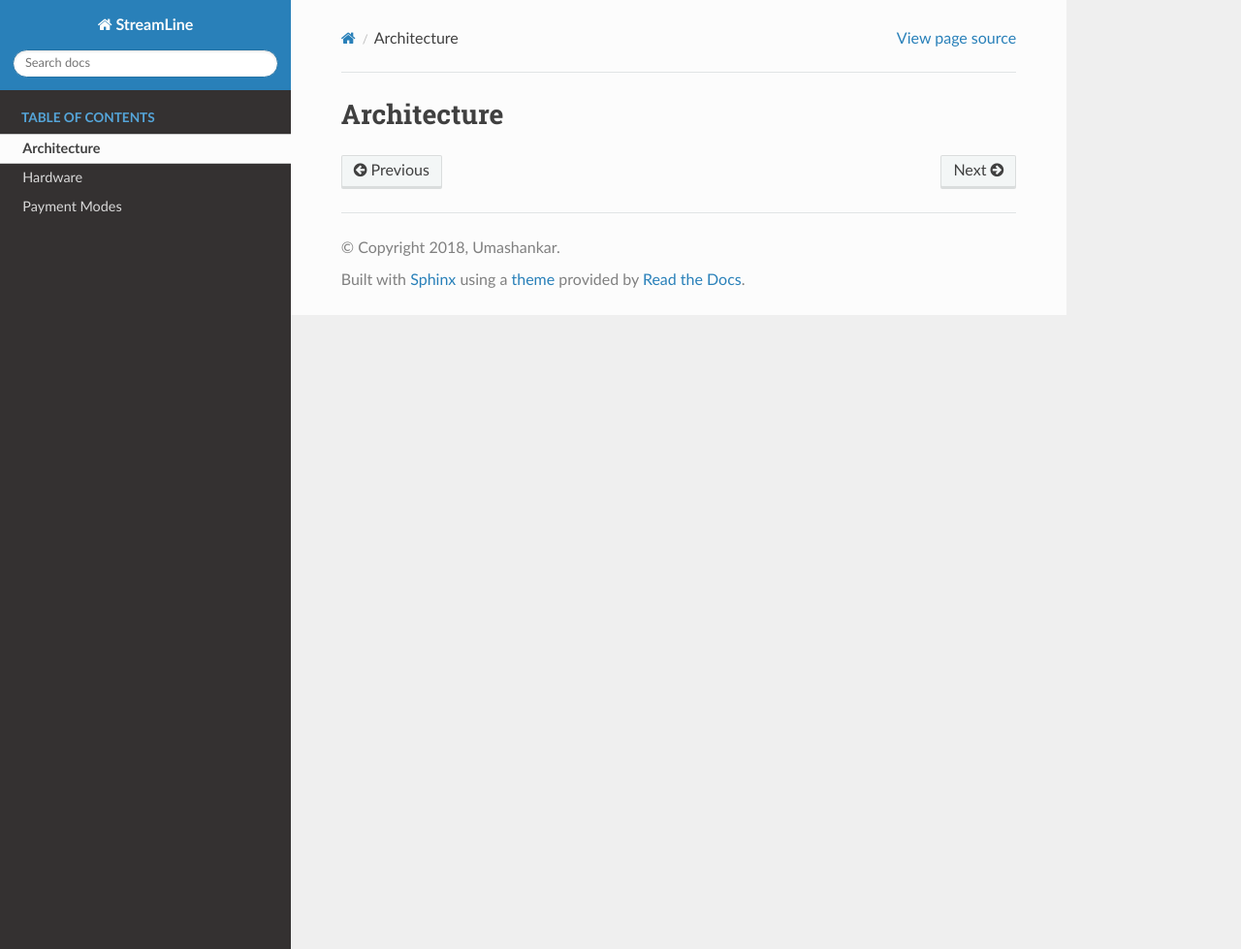
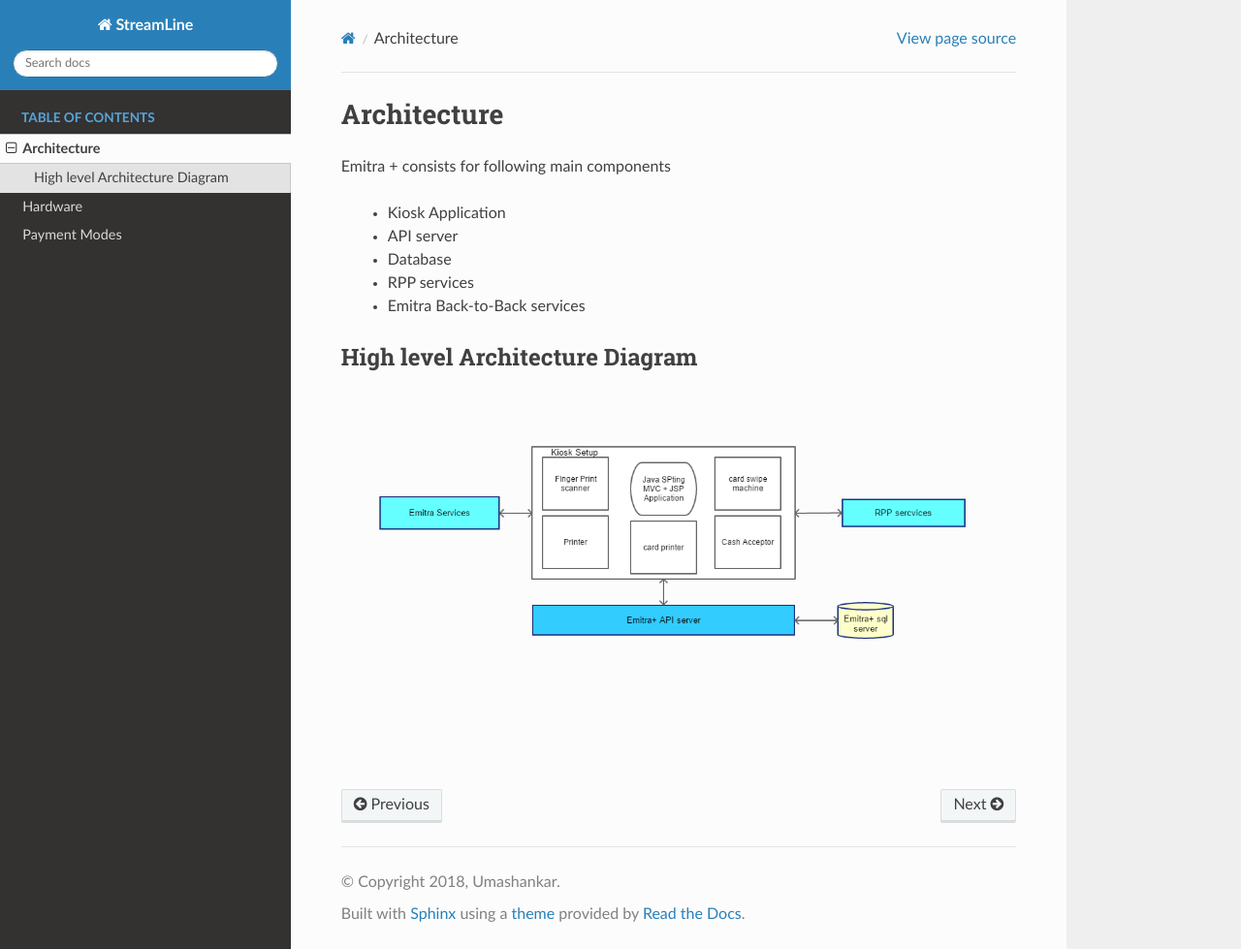
Before and after one commit to umashankar-rapidqube/emitraplusDoc, a Sphinx documentation site: the page built from docs/Architecture.rst, in a window 1280 px wide and 979 px high. Shown: the whole window at 97% size. Built offline with Sphinx 7.4.7 and the Read the Docs theme 2.0.0, drawn with Linux system fonts in a browser that asks for light colours.

Commit message:
documents

```diff
--- a/docs/Architecture.rst
+++ b/docs/Architecture.rst
@@ -1,2 +1,15 @@
 Architecture
 ============
+
+Emitra + consists for following main components
+
+    - Kiosk Application
+    - API server
+    - Database
+    - RPP services
+    - Emitra Back-to-Back services
+
+High level Architecture Diagram
+-------------------------------
+
+.. image:: _images/architecture.png
```
